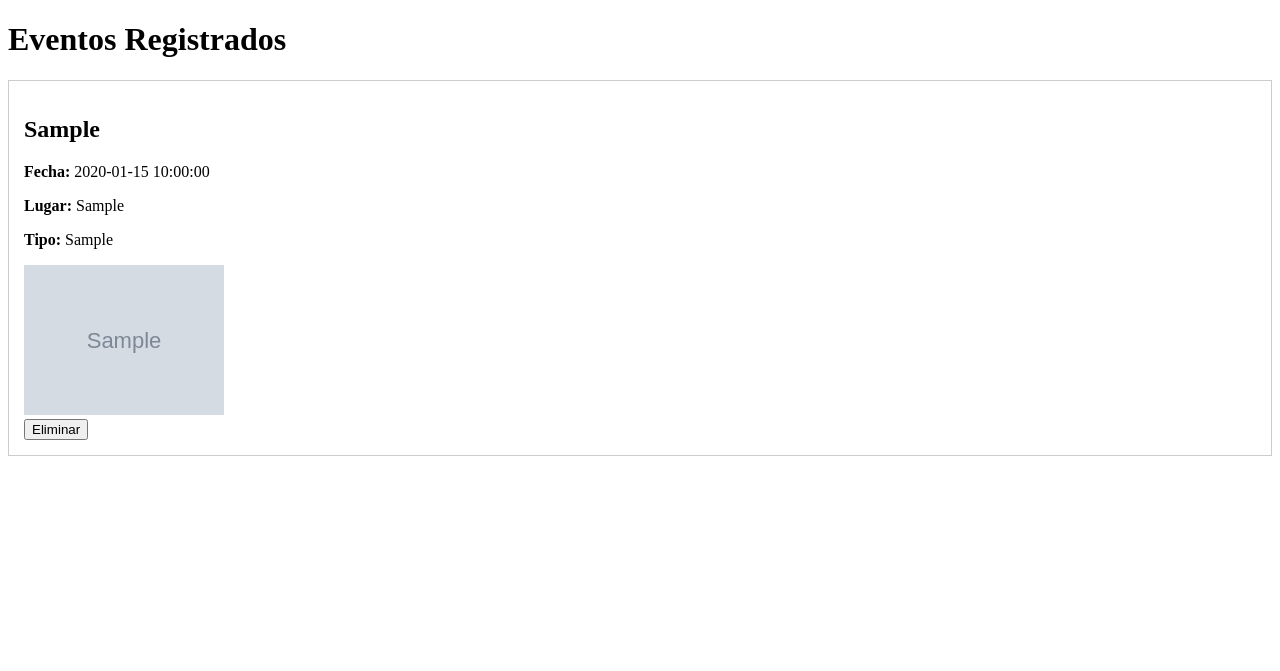
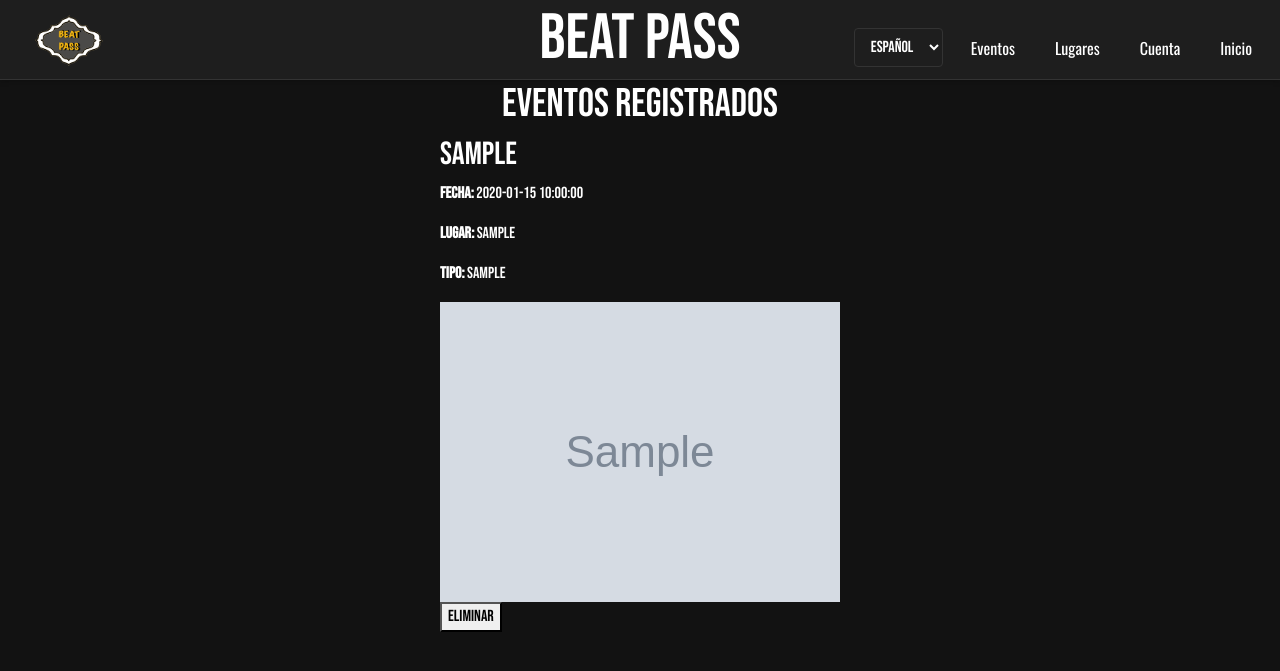
Before and after one commit to Kiddgoby/Transversal-BeatPass, a PHP site: page /eventos/eventos.php in a window 1280 px wide. Shown: the top 671 px of the page. Run offline with PHP 8.4, Linux system fonts and the light colour scheme; tables that the repository leaves empty or names only in its code hold one stand-in row (values such as "Sample post"); grey boxes marked "Sample" are stand-in pictures.

Commit message:
header dinamico

```diff
--- a/View/eventos/eventos.php
+++ b/View/eventos/eventos.php
@@ -15,22 +15,25 @@ try {
 <!DOCTYPE html>
 <html lang="es">
 <head>
+    <!--link para usa funciones de bootsrap-->
+    <link href="https://cdn.jsdelivr.net/npm/bootstrap@5.3.2/dist/css/bootstrap.min.css" rel="stylesheet">
+
     <meta charset="UTF-8">
-    <title>Eventos Registrados</title>
-    <style>
-        .evento {
-            border: 1px solid #ccc;
-            padding: 15px;
-            margin: 10px 0;
-        }
+    <meta name="viewport" content="width=device-width, initial-scale=1.0">
+    <title>Beat Pass</title>
+    <link rel="icon" type="image/png" href="../logoBilleteArnau.png">
 
-        .evento img {
-            max-width: 200px;
-            height: auto;
-        }
-    </style>
+    <link rel="stylesheet" href="../headerComun.css">
+    <link rel="stylesheet" href="StyleE.css">
+
+    <!-- Fuentes de Google Fonts -->
+    <link href="https://fonts.googleapis.com/css2?family=Bebas+Neue&family=Montserrat&family=Oswald&display=swap" rel="stylesheet">
 </head>
+
+
 <body>
+    <?php include '../header.php'; ?>
+
     <h1>Eventos Registrados</h1>
 
     <?php if (count($eventos) > 0): ?>
--- /dev/null
+++ b/View/header.php
@@ -0,0 +1,28 @@
+<header>
+    <div class="left">
+        <div class="izquierda">
+            <a href="../Inicio/inicio.html">
+                <img src="../logoBilleteArnau.png" alt="">
+            </a>
+        </div>
+    </div>
+
+    <h1 class="titulo" id="cabeza">Beat Pass</h1>
+
+    <div class="rigth">
+        <div class="idioma-selector">
+            <select onchange="window.location.href=this.value">
+                <option value="../Inicio/inicio.html" selected>Español</option>
+                <option value="../Inicio/inicio_cat.html">Català</option>
+                <option value="../Inicio/inicio_en.html">English</option>
+            </select>
+            </div>
+        <!-- Posivilidades dentro de la web -->
+        <a href="../eventos/eventos.php">Eventos</a>
+        <a href="../lugares/Lugares.html">Lugares</a>
+        <!-- <button onclick="cuentaBtn()" name="cuenta" id="cuenta">cuenta prueba</button> Eliminada clase button, estilo general para buttons button -->
+        <a href="#" onclick="cuentaBtn()" id="cuenta">Cuenta</a>
+        <a href="../Inicio/inicio.html">Inicio</a>
+        <!-- <a href="../Cuenta/cuenta.php">Cuenta</a>  -->
+    </div>
+</header>
--- a/View/headerComun.css
+++ b/View/headerComun.css
@@ -51,7 +51,7 @@ header .izquierda {
 }
 
 header .izquierda img {
-    width: 5rem;
+    width: 8rem;
     height: auto;
     transform: transform var(--transition-speed) ease;
 }
@@ -73,6 +73,7 @@ header .rigth {
     justify-content: center;
     margin-top: var(--padding-standard);
     align-items: center;
+    flex-direction: row;
 }
 
 header a {
@@ -84,6 +85,11 @@ header a {
     border-radius: var(--border-radius-small);
     transition: color 0.3s ease;
 }
+
+#cabeza{
+    display: none;
+}
+
 /* Hovers */
 header a:hover {
     color: var(--color-primary);
@@ -92,6 +98,7 @@ header a:hover {
 header .izquierda img:hover{
     transform: scale(1.1);
 }
+
 
 /* fin hovers */
 .idioma-selector select {
@@ -120,4 +127,14 @@ header .izquierda img:hover{
         width: 50%;
         justify-content: space-between;
     }
+
+    #cabeza{
+        display: block;
+    }
+
+    header .izquierda img {
+        width: 5rem;
+        height: auto;
+        transform: transform var(--transition-speed) ease;
+    }
 }
--- a/View/lugares/StyleL.css
+++ b/View/lugares/StyleL.css
@@ -156,7 +156,7 @@ footer {
 
     .card img {
         width: 100%;
-        height: 200px;
+        height: 10rem;
         object-fit: cover;
     }
 }
```
Also changed, not shown: View/Cuenta/cuenta.php (+1 -19 lines), View/Cuenta/cuenta_Admin.php (+5 -21 lines), View/Inicio/StyleInicio.css (+5 -4 lines), View/Inicio/inicio.php (+2 -28 lines), View/lugares/Lugares.html (+1 -23 lines), View/pagina_compra/info_compra.html (+1 -16 lines), Imagenes_A_Usar/rachel-coyne-U7HLzMO4SIY-unsplash.jpg (added).
